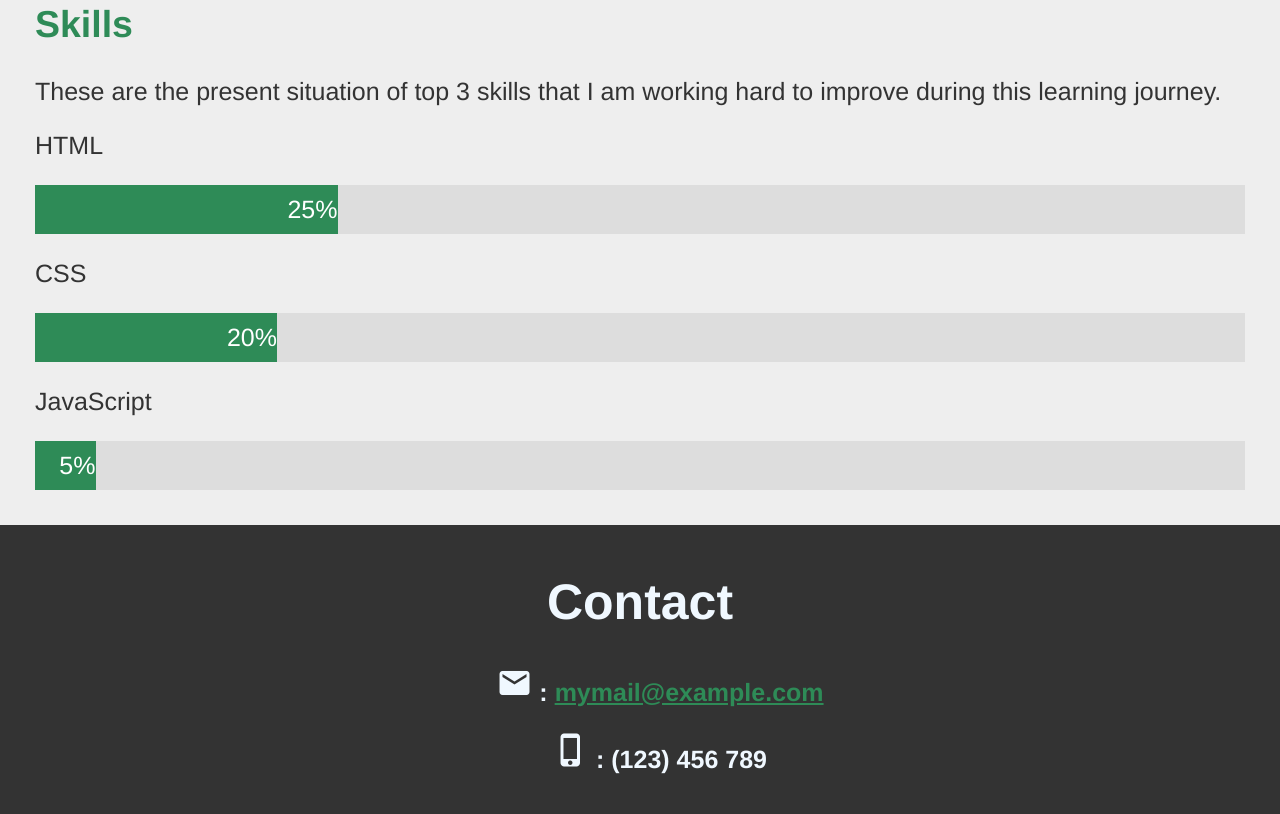
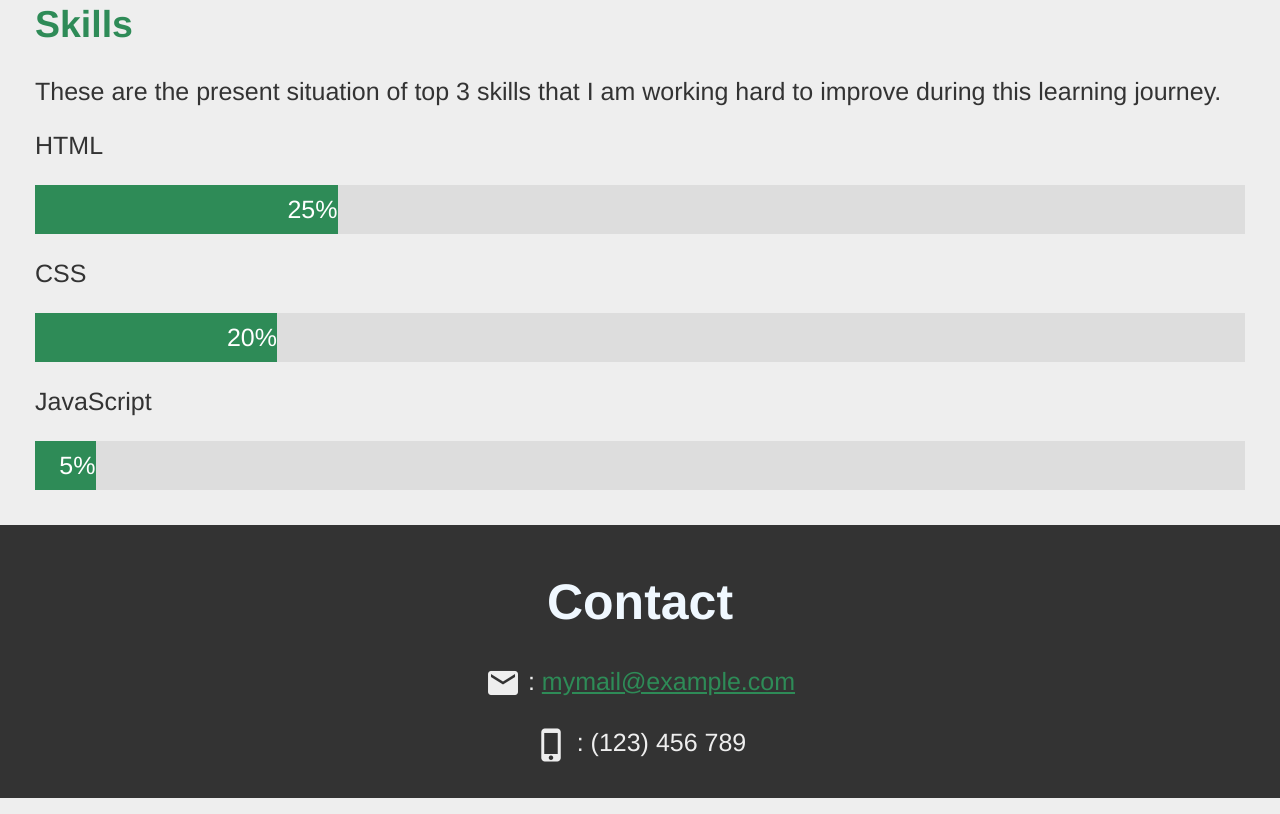
Before and after one commit to adagdeviren/HYF-Module-HTMLCSSGIT, a plain HTML site: page week1/digital_resume/index.html in a window 1280 px wide. Shown: the part 1151-1965 px from the top of the page. Drawn offline with Linux system fonts and the light colour scheme.

Commit message:
fixed contact info view

```diff
--- a/week1/digital_resume/index.html
+++ b/week1/digital_resume/index.html
@@ -99,10 +99,17 @@
     <!--Contact Info-->
     <div class="sections contactarea" id="contact">
         <h1>Contact</h1>
-        <ul><i class="material-icons" style="font-size:36px">email</i>
-            :  <a href="mailto:mymail@example.com">mymail@example.com</a> </ul>
-        <ul><i class="material-icons" style="font-size:36px">phone_iphone</i> : (123) 456 789</ul>
-        <ul></ul>
+
+        <div class="info">
+            <span class="material-icons" style="vertical-align: middle; font-size:36px">email</span> :
+            <a href="mailto:mymail@example.com">mymail@example.com</a>
+        </div>
+
+        <div class="info">
+            <span class="material-icons" style="vertical-align: middle; font-size:36px">phone_iphone</span> :
+            <p style="display: inline-block">(123) 456 789</p>
+        </div>
+
     </div>
 </body>
 
--- a/week1/digital_resume/style.css
+++ b/week1/digital_resume/style.css
@@ -155,6 +155,8 @@ body {
     background-color: #333;
     margin: 0px;
     text-align: center;
+    color: #eeeeee;
+
   }
   .contactarea h1 {
     color: aliceblue;
@@ -168,3 +170,6 @@ body {
     color: aliceblue;
     font-weight: bold;
   }
+  .info {
+    line-height: 2rem;
+  }
```
